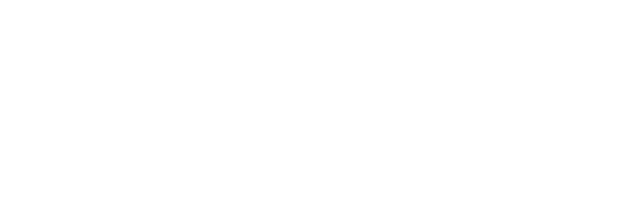
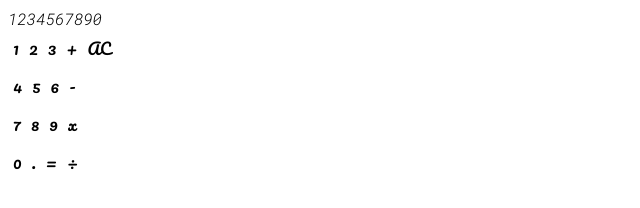
Before and after one commit to vcorneau/odin-calc, a plain HTML site: page index.html in a window 1280 px wide. Shown: the whole page, without its empty margins (0-640 px from the left). Drawn offline with Linux system fonts and the light colour scheme.

Commit message:
Update READ ME

```diff
--- a/index.html
+++ b/index.html
@@ -4,11 +4,46 @@
     <meta charset="UTF-8">
     <meta http-equiv="X-UA-Compatible" content="IE=edge">
     <meta name="viewport" content="width=device-width, initial-scale=1.0">
+    <link rel="stylesheet" href="style.css">
+    <link href="https://fonts.googleapis.com/css2?family=Pacifico&family=Roboto+Mono:ital,wght@1,300&display=swap" rel="stylesheet">
     <script src="script.js" defer></script>
     <title>Odin Calculator</title>
 
 </head>
 <body>
+    <div class="calculator" id="calculator">
+        <div class="display" id="display">1234567890</div>
+        <div class="numberPad" id="numberPad">
+            <div class="row" id="rowOne">
+                <div class="button" id="buttonOne">1</div>
+                <div class="button" id="buttonTwo">2</div>
+                <div class="button" id="buttonThree">3</div>
+                <div class="button" id="buttonPlus">+</div>
+                <div class="button" id="buttonClear">AC</div>
+
+            </div>
+            <div class="row" id="rowTwo">
+                <div class="button" id="buttonFour">4</div>
+                <div class="button" id="buttonFive">5</div>
+                <div class="button" id="buttonSix">6</div>
+                <div class="button" id="buttonMinus">-</div>
+            </div>
+            <div class="row" id="rowThree">
+                <div class="button" id="buttonSeven">7</div>
+                <div class="button" id="buttonEight">8</div>
+                <div class="button" id="buttonNine">9</div>
+                <div class="button" id="buttonMulti">x</div>
+            </div>
+            <div class="row" id="rowFour">
+                <div class="button" id="buttonZero">0</div>
+                <div class="button" id="buttonDecimal">.</div>
+                <div class="button" id="buttonEqual">=</div>
+                <div class="button" id="buttonDivide">÷</div>
+            </div>
+        </div>
+
+
+    </div>
 
 </body>
 </html>
--- a/script.js
+++ b/script.js
@@ -22,6 +22,8 @@ let firstNumber;
 let secondNumber;
 let operator;
 
+//Function to calculate based on input
+
 function operate(operator,firstNumber,secondNumber) {
     let a = parseInt(firstNumber);
     let b = parseInt(secondNumber);
--- a/style.css
+++ b/style.css
@@ -1,8 +1,16 @@
-.numberPad {
+
+.calculator {
     display: flex;
     flex-direction: column;
 }
 
+.display {
+    font-family: 'Roboto Mono', monospace;
+}
+
+.numberPad {
+    font-family: 'Pacifico', cursive;
+}
 .row {
     display: flex;
     flex-direction: row;
```
Also changed, not shown: README.md.
